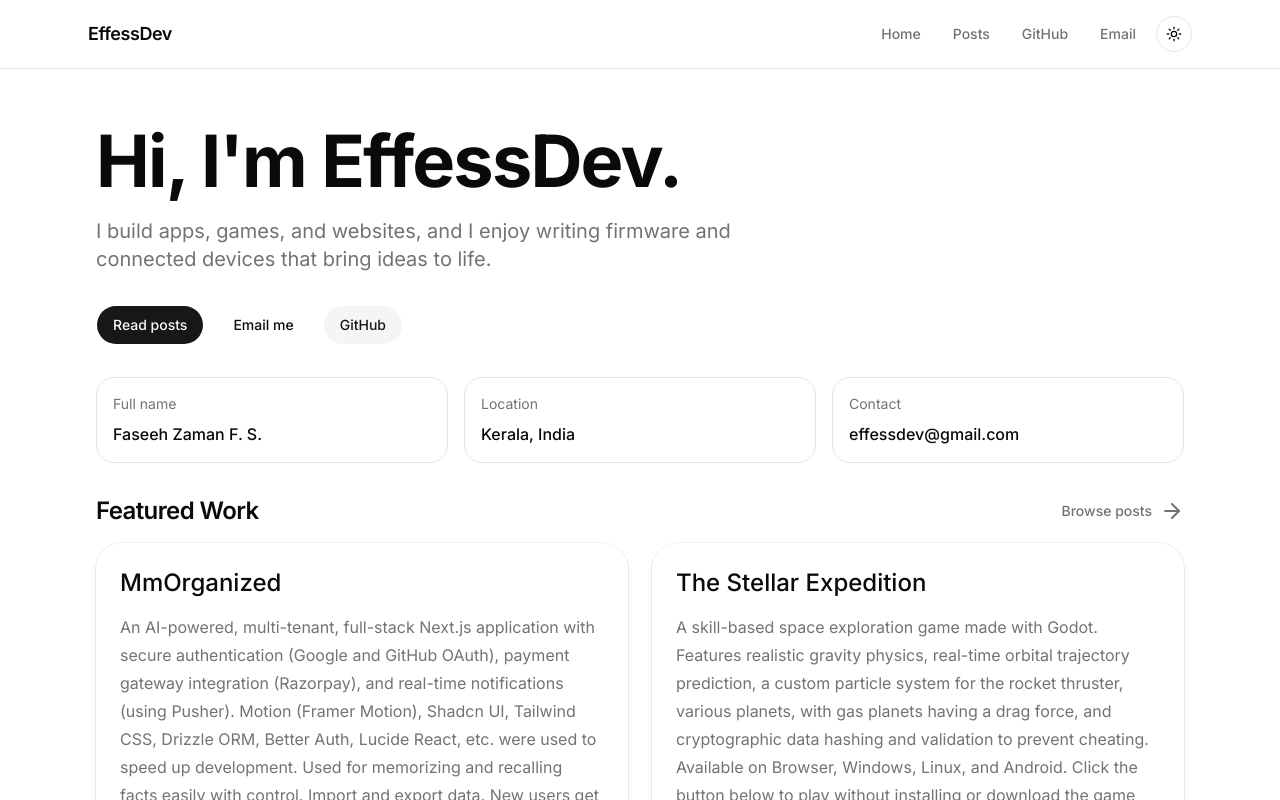
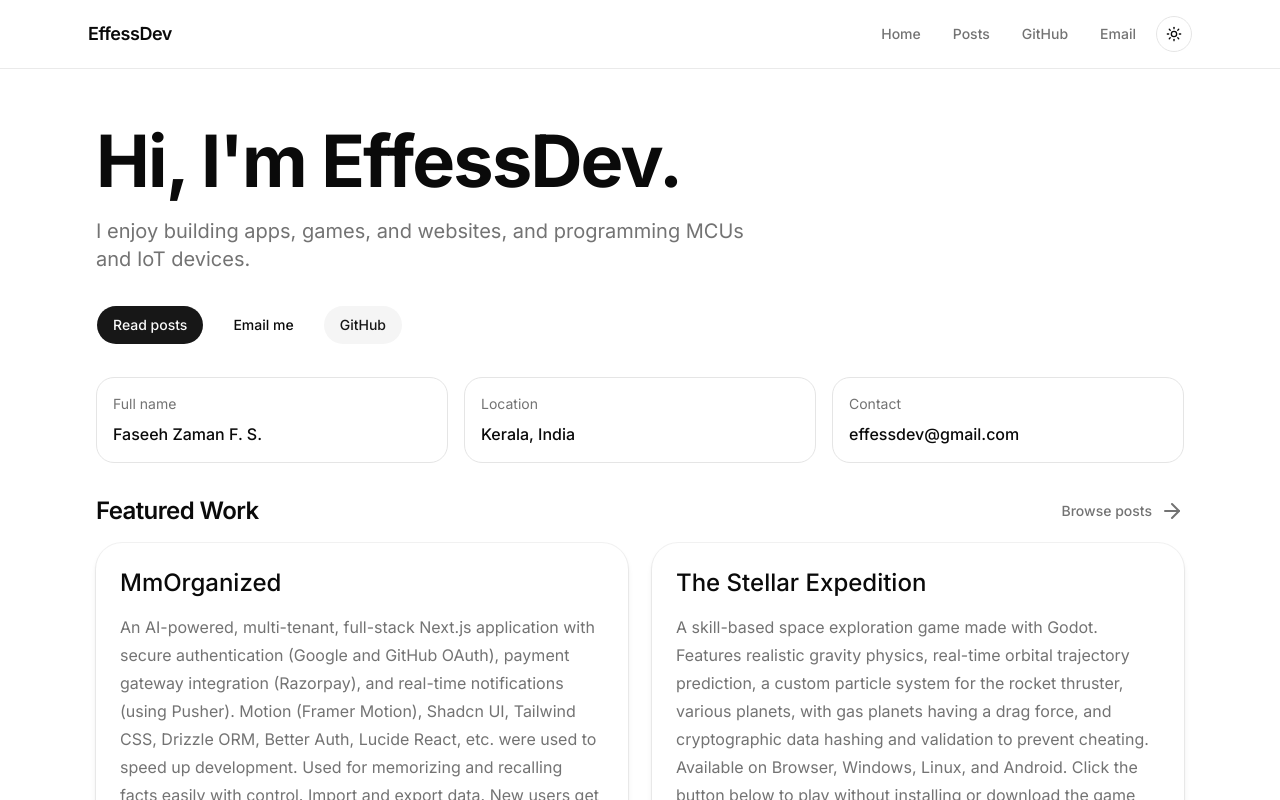
Before and after one commit to effessdev/effessdev.github.io, a Next.js app: page / in a window 1280 px wide. Shown: the top 800 px of the page. Built offline with nearby package versions, Linux system fonts and the light colour scheme.

Commit message:
update p

```diff
--- a/src/app/page.tsx
+++ b/src/app/page.tsx
@@ -74,8 +74,8 @@ export default function Home() {
               Hi, I&apos;m EffessDev.
             </h1>
             <p className="mt-5 max-w-2xl text-lg text-muted-foreground md:text-xl">
-              I build apps, games, and websites, and I enjoy writing firmware
-              and connected devices that bring ideas to life.
+              I enjoy building apps, games, and websites, and programming MCUs
+              and IoT devices.
             </p>
           </div>
 
```
